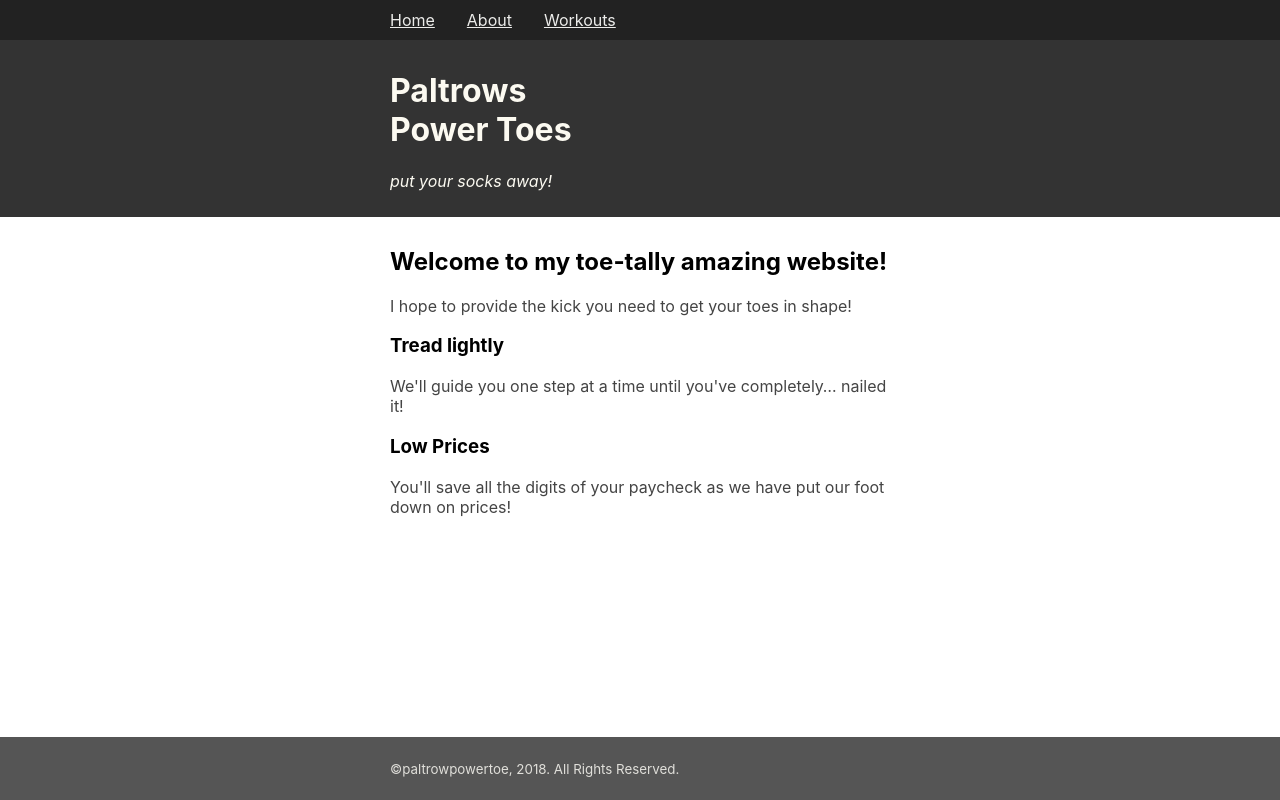
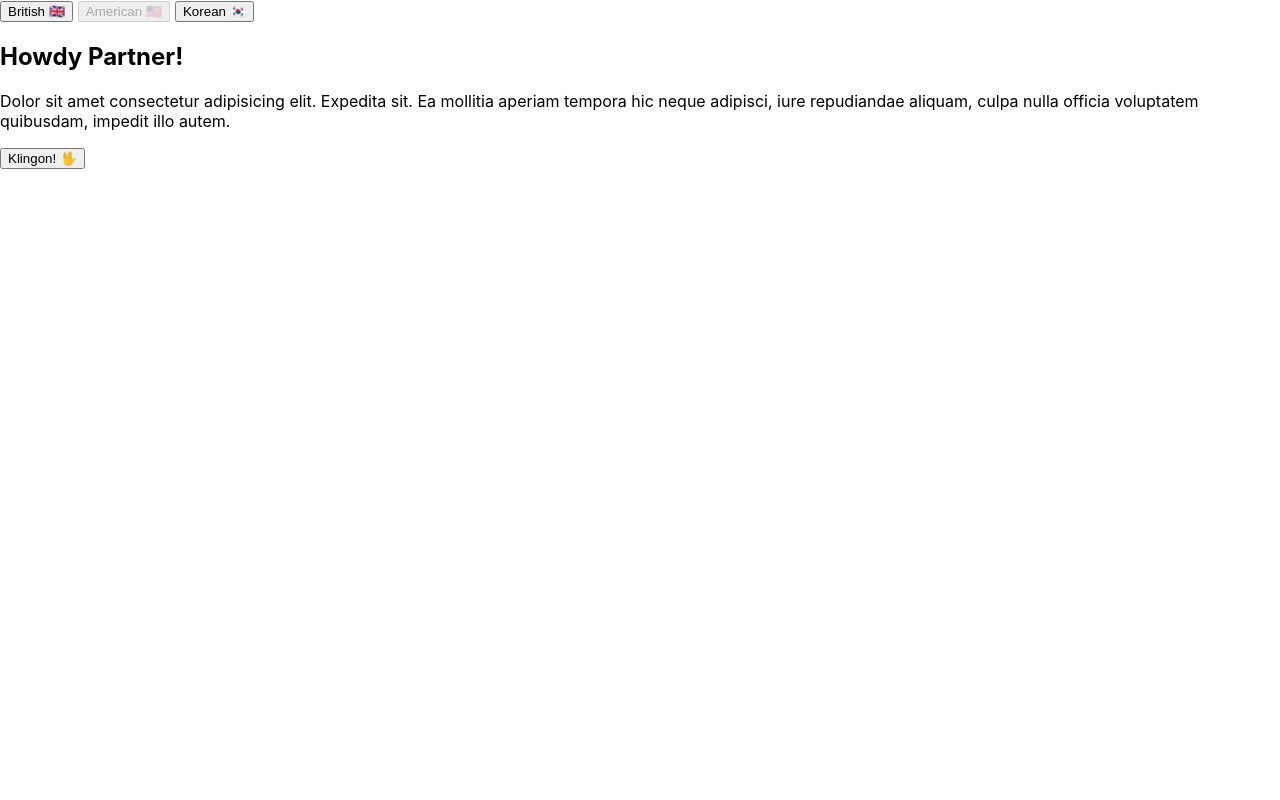
Before and after one commit to JKDev117/react-playground, a React (Create React App) app: page / in a window 1280 px wide. Built offline with nearby package versions, Linux system fonts and the light colour scheme.

Commit message:
commit for creating-and-reading-context branch

```diff
--- a/src/index.js
+++ b/src/index.js
@@ -2,7 +2,7 @@ import React from 'react';
 import ReactDOM from 'react-dom';
 //import App from './playingwithdanger/App'; //14.14
 //import App from './App'; //comment this out for 14.14
-import App from './paltrows-power-toes/App'; //14.14 //comment this out for 14.17
+//import App from './paltrows-power-toes/App'; //14.14 //comment this out for 14.15 & above
 import './index.css';
 import HelloWorld from './state-drills/HelloWorld';
 import Bomb from './state-drills/Bomb';
@@ -24,13 +24,13 @@ ReactDOM.render (
             */}
 
             {/* 14.15 //Comment this out for 14.17 */}
-            {/* <AppLang /> */}
+            <AppLang />
 
-            {/* //14.14 */}
+            {/* //14.14
             <BrowserRouter>
                 <App />
             </BrowserRouter>
-
+            */}
 
             {/* Commented out for 14.14 */}
             {/*
```
